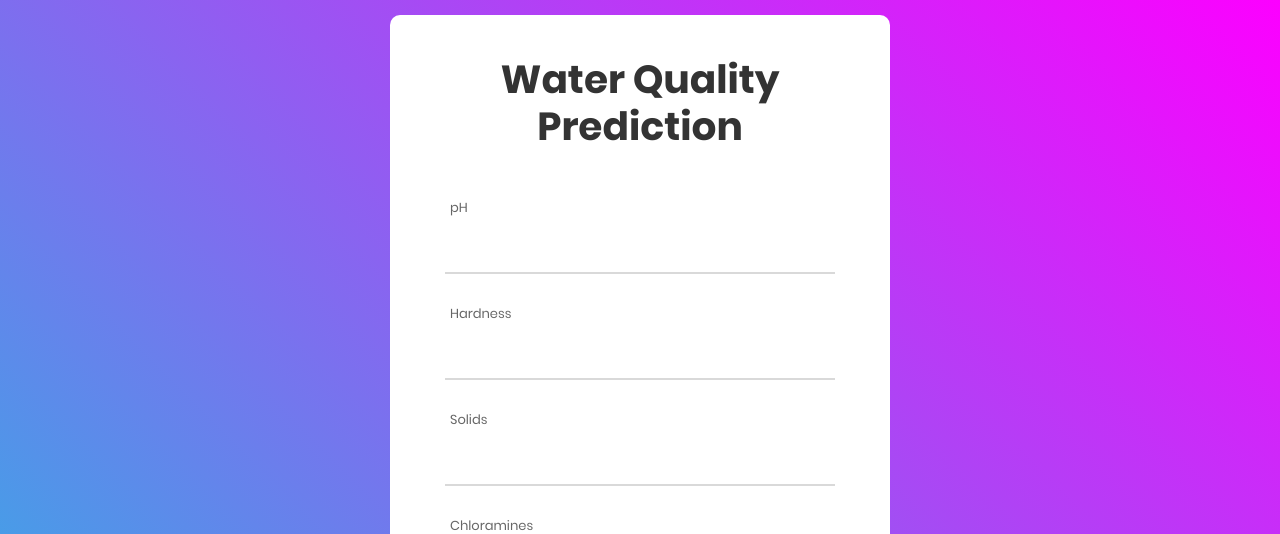
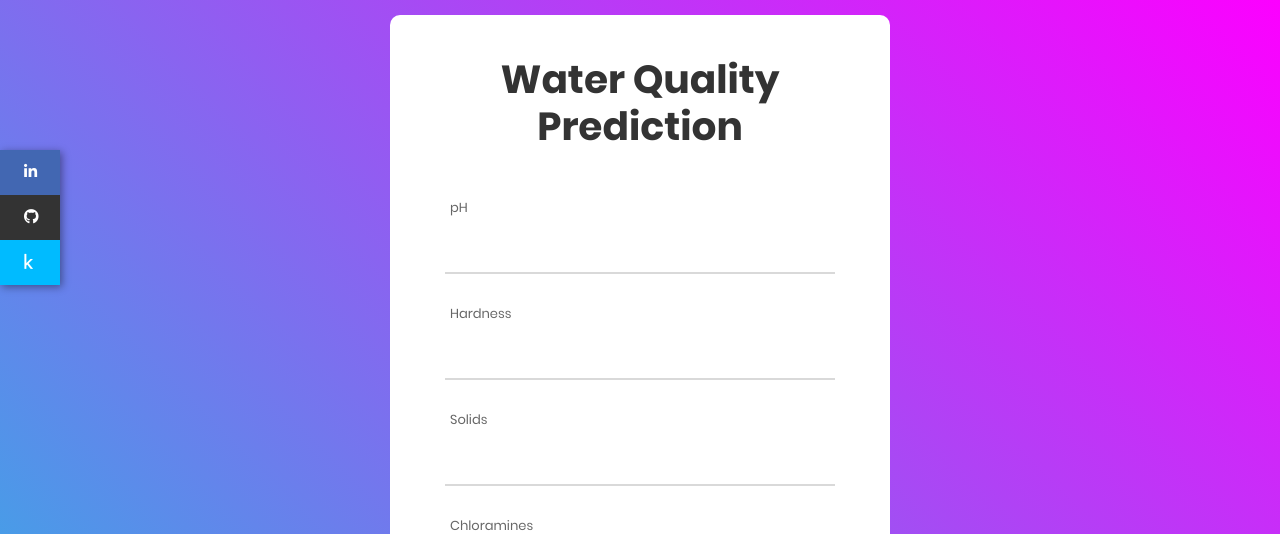
Before and after one commit to IhorMuliar/water-quality-prediction, a Flask app: page / in a window 1280 px wide. Shown: the top 534 px of the page. Run offline with Flask 2, Linux system fonts and the light colour scheme; parts of the project's set-up code (start-up, migrations or seed data) failed here and were passed over; some libraries are stand-ins or nearby versions.

Commit message:
Added notebook

```diff
--- a/app.py
+++ b/app.py
@@ -29,4 +29,4 @@ def predict():
     return json.dumps({'potable':prediction})
 
 if __name__ == '__main__':
-    app.run()
+    app.run(debug=True)
--- a/static/css/main.css
+++ b/static/css/main.css
@@ -567,3 +567,70 @@ input::-webkit-inner-spin-button {
 input[type=number] {
   -moz-appearance: textfield;
 }
+
+nav {
+  position: fixed;
+  width: 60px;
+  margin-top: 150px;
+  transition: all 0.3s linear;
+  box-shadow: 2px 2px 8px 0px rgba(0, 0, 0, .4);
+  z-index: 10;
+}
+
+nav ul {
+  margin-top: 0;
+  margin-bottom: 0rem
+}
+
+nav li {
+  height: 45px;
+  position: relative
+}
+
+nav li a {
+  color: #fff !important;
+  display: block;
+  height: 100%;
+  width: 100%;
+  line-height: 45px;
+  padding-left: 25%;
+  transition: all .2s linear;
+  text-decoration: none !important
+}
+
+nav li:nth-child(1) a {
+  background: #4267B2
+}
+
+nav li:nth-child(2) a {
+  background: #333
+}
+
+nav li:nth-child(3) a {
+  background: #0bf
+}
+
+nav li a i {
+  position: absolute;
+  top: 14px;
+  left: 24px;
+  font-size: 15px
+}
+
+ul li a span {
+  display: none;
+  font-weight: bold;
+  letter-spacing: 1px;
+  text-transform: uppercase
+}
+
+a:hover {
+  z-index: 1;
+  width: 150px;
+}
+
+ul li:hover a span {
+  padding-left: 30%;
+  display: block;
+  font-size: 15px
+}
--- a/templates/index.html
+++ b/templates/index.html
@@ -20,12 +20,20 @@
 	<link rel="stylesheet" type="text/css" href="{{ url_for('static',filename='vendor/select2/select2.min.css') }}">
 <!--===============================================================================================-->
 	<link rel="stylesheet" type="text/css" href="{{ url_for('static',filename='vendor/daterangepicker/daterangepicker.css') }}">
+	<link href="https://use.fontawesome.com/releases/v5.8.1/css/all.css" rel="stylesheet">
 <!--===============================================================================================-->
 	<link rel="stylesheet" type="text/css" href="{{ url_for('static',filename='css/util.css') }}">
 	<link rel= "stylesheet" type= "text/css" href="{{ url_for('static',filename='css/main.css') }}">
 <!--===============================================================================================-->
 </head>
 <body>
+	<nav>
+		<ul>
+			<li><a href="https://www.linkedin.com/in/ihor-muliar/" target="_blank"><i class="fab fa-linkedin-in"></i><span>Linkedin</span></a></li>
+			<li><a href="https://github.com/IhorMuliar"><i class="fab fa-github" target="_blank"></i><span>Github</span></a></li>
+			<li><a href="https://www.kaggle.com/ihormuliar"><i class="fab fa-kaggle" target="_blank"></i><span>Kaggle</span></a></li>
+		</ul>
+	</nav>
 	<div class="container-contact100">
 		<div class="wrap-contact100">
 			<form id="form_pred" class="contact100-form validate-form" action="{{ url_for('predict')}}" method="POST">
```
Also changed, not shown: 1 other file.
